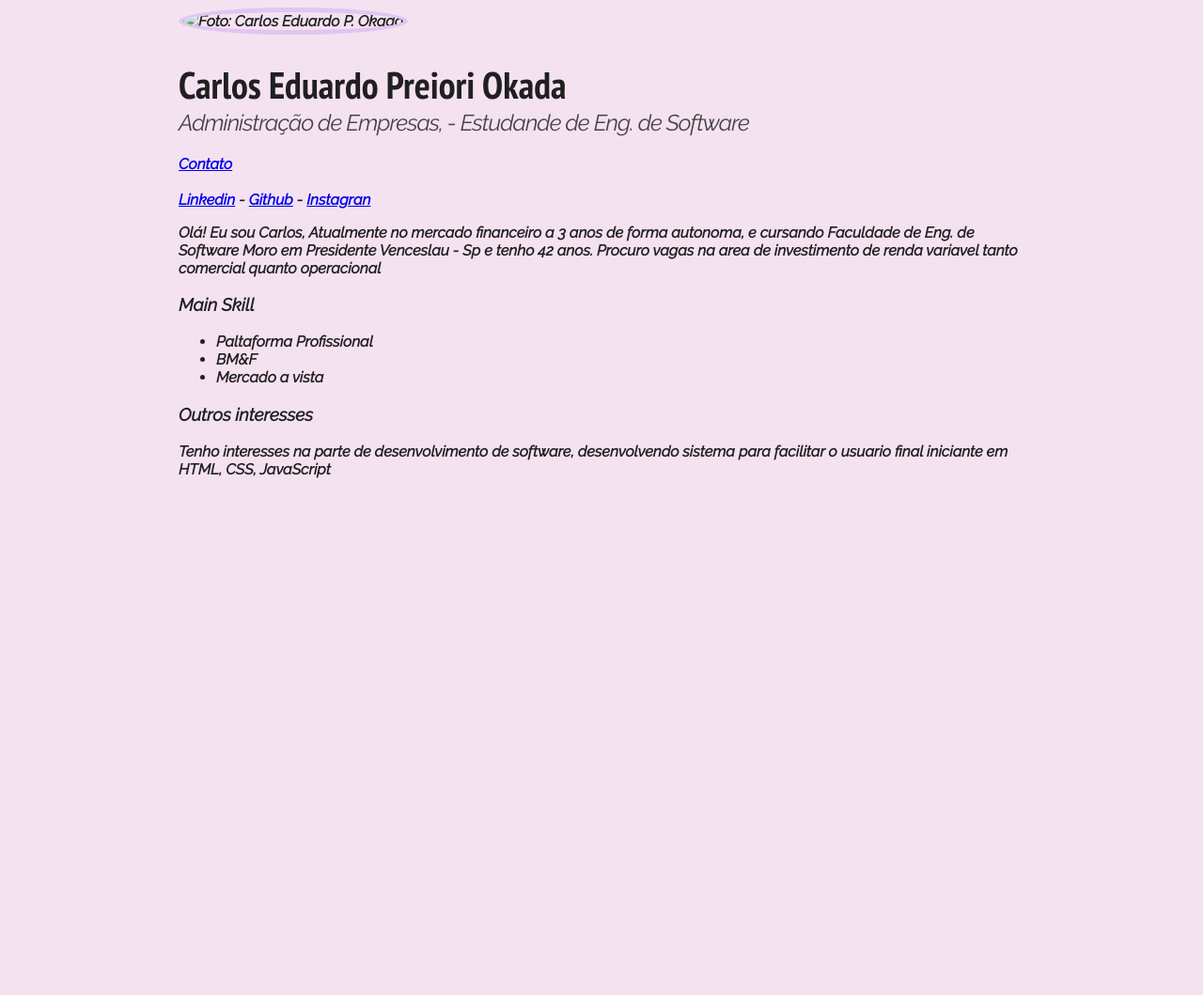
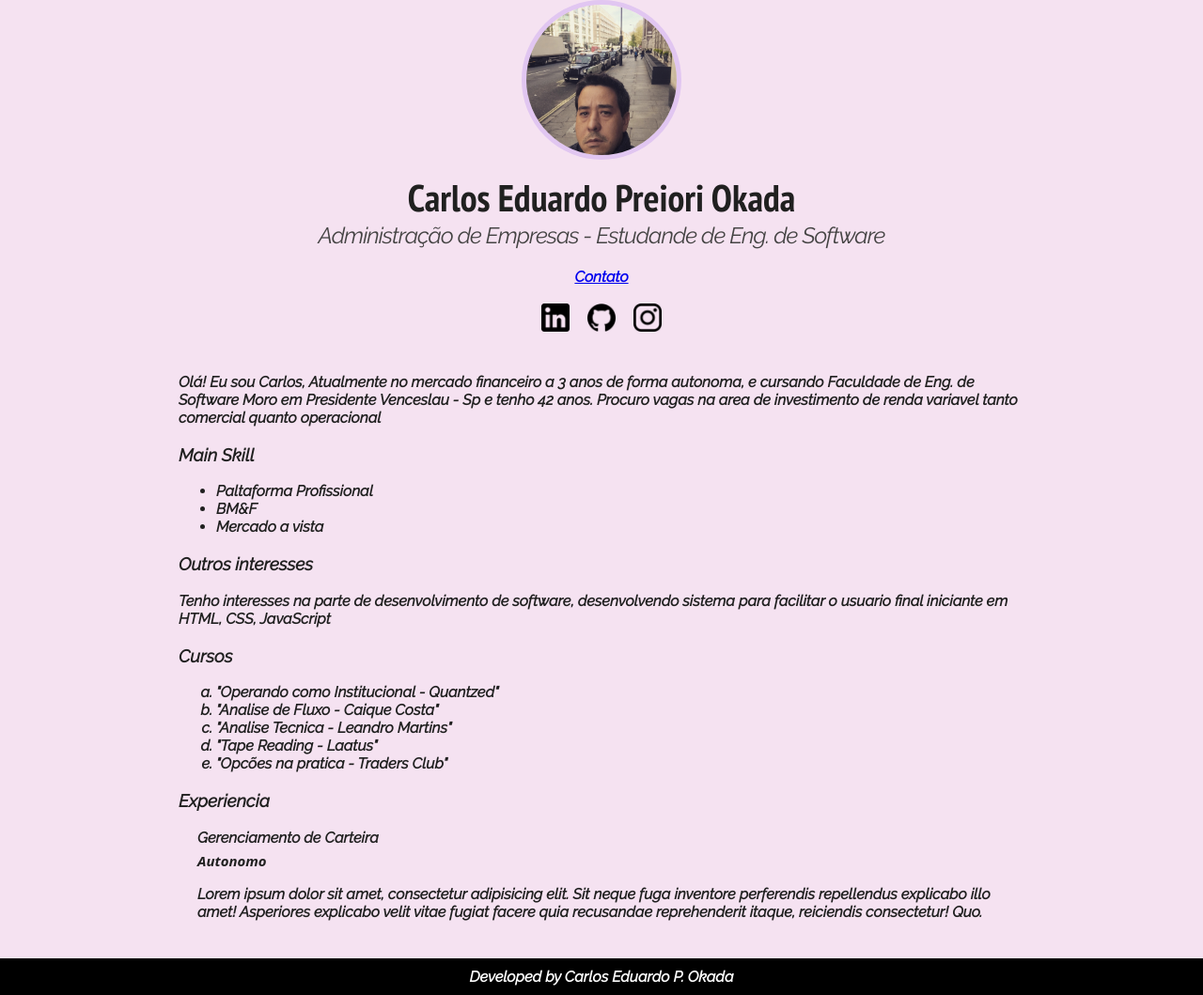
Before and after one commit to Carlos-Okada/montando-curriculum-HTML-e-CSS, a plain HTML site: page index.html in a window 1280 px wide. Shown: the whole page at 94% size. Before the commit the page ends 800 px from the top, so only its background shows below. Drawn offline with Linux system fonts and the light colour scheme.

Commit message:
Finalizando o projeto do curriculum

```diff
--- a/index.html
+++ b/index.html
@@ -12,21 +12,31 @@
 <body>
 
     <div class="container">
+        <div class="profile">
+            <img src="Perfi1.JPG"  alt="Foto: Carlos Eduardo P. Okada" class="foto-principal">
 
-        <img src="perfil.JPG" width="200" alt="Foto: Carlos Eduardo P. Okada" class="foto-principal">
+            <h1>Carlos Eduardo Preiori Okada</h1>
+            <h2>Administração de Empresas -  Estudande de Eng. de Software</h2>
 
-        <h1>Carlos Eduardo Preiori Okada</h1>
-        <h2>Administração de Empresas, -  Estudande de Eng. de Software</h2>
+            <a href="contato.html">Contato</a>
 
-        <a href="contato.html">Contato</a>
+            <br><br>
 
-        <br><br>
+            <a href="https://www.linkedin.com/" target="_blank" class="social-links">
 
-        <a href="https://www.linkedin.com/" target="_blank">Linkedin</a>
-        -
-        <a href="https://github.com/" target="_blank">Github</a>
-        -
-        <a href="https://www.instagram.com/" target="_blank">Instagran</a>
+                <img src="logo-linkedin.png" alt="Linkedin" class="social-icons">
+            </a>
+
+            <a href="https://github.com/" target="_blank" class="social-links">
+
+                <img src="logo-github.png" alt="Github" class="social-icons github">
+            </a>
+
+            <a href="https://www.instagram.com/" target="_blank"class="social-links">
+
+                <img src="logo-instagram.png" alt="Instagran" class="social-icons">
+            </a>
+        </div>
 
         <p>
             Olá! Eu sou <strong>Carlos</strong>, Atualmente no mercado financeiro a <em>3 anos de forma autonoma,</em> e cursando Faculdade de Eng. de Software
@@ -48,6 +58,30 @@
             iniciante em HTML, CSS, JavaScript
         </p>
 
+        <h3>Cursos</h3>
+        <ol type ="a">
+            <li>"Operando como Institucional - Quantzed"</li>
+            <li>"Analise de Fluxo - Caique Costa"</li>
+            <li>"Analise Tecnica - Leandro Martins"</li>
+            <li>"Tape Reading - Laatus"</li>
+            <li>"Opcões na pratica - Traders Club"</li>
+        </ol>
+
+        <h3>Experiencia</h3>
+        <ul class="jobs-list">
+          <li>
+              <h4>Gerenciamento de Carteira</h4>
+              <h5>Autonomo</h5>
+              <p>
+                Lorem ipsum dolor sit amet, consectetur adipisicing elit. Sit neque fuga inventore perferendis repellendus explicabo
+                illo amet! Asperiores explicabo velit vitae fugiat facere quia recusandae reprehenderit itaque, reiciendis consectetur!
+                Quo.
+              </p>
+          </li>
+        </ul>
+      </div>
+    <div class="footer">
+        Developed by Carlos Eduardo P. Okada
     </div>
 
 </body>
--- a/style.css
+++ b/style.css
@@ -3,6 +3,7 @@ body {
     font-family: 'Raleway', sans-serif;
     color: rgb(32, 32, 32);
     font-weight: 600;
+    margin: 0px;
 }
 
 .container {
@@ -10,9 +11,13 @@ body {
     margin: 0 auto;
     /* width - significa altura e weight seguinifica tamanho */
 }
+.profile {
+    text-align: center;
+    margin-bottom: 40px;
+}
 
 .foto-principal{
-width: 150px;
+    width: 160px;
     border: 5px solid  rgb(225, 198, 241);  /*nome dessa funcao chama shothand */
     border-radius: 50%;
      /*podendo ser escrito e posso ver por ai dessa maneira
@@ -24,6 +29,7 @@ width: 150px;
 }
 
 h1{
+   margin-top: 10px;
    margin-bottom: 0;
 
    font-family: 'PT Sans Narrow', sans-serif;
@@ -38,3 +44,38 @@ h2{
     letter-spacing: -1px
 
 }
+h4{
+ margin-top: 0px;
+ margin-bottom: 5px;
+ font-style: bold;
+}
+h5{
+ margin-top: 0px;
+ margin-bottom: 5px;
+ font-size: 15px;
+ font-family: system-ui;
+ font-style: italic;
+}
+
+.social-links { /*estou criando classes lá no HTML para depois vir aqui e mudar o layout dos grupos criados*/
+    text-decoration: none; /*essa tag serve para a retirada dos "anderlines que vem junto com as figuras"*/
+}
+.social-icons {
+    width: 30px;
+}
+.github {
+    margin: 0 15px 0 15px;
+}
+.jobs-list {
+  list-style: none;
+  padding-left: 20px;
+}
+.footer {
+  background-color: black;
+  margin-top: 40px;
+  color: white;
+  text-align: center;
+  padding: 10px 0
+
+
+}
```
Also changed, not shown: Perfi1.JPG (added), logo-github.png (added), logo-instagram.png (added), logo-linkedin.png (added), 1 other file. Lines whose indentation alone changed are shown as unchanged.
